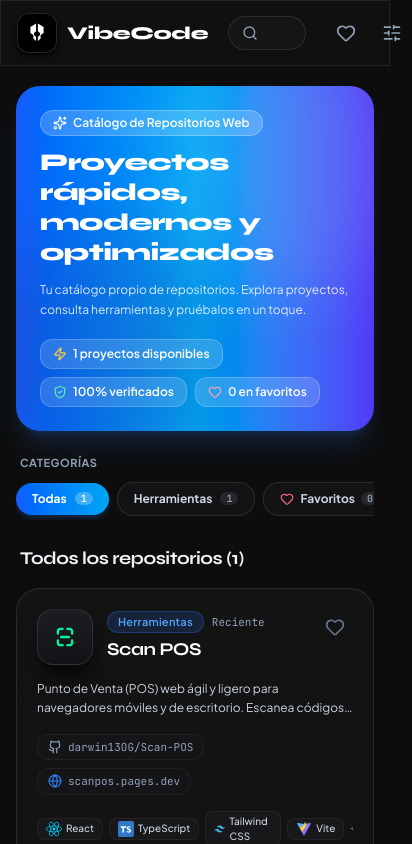
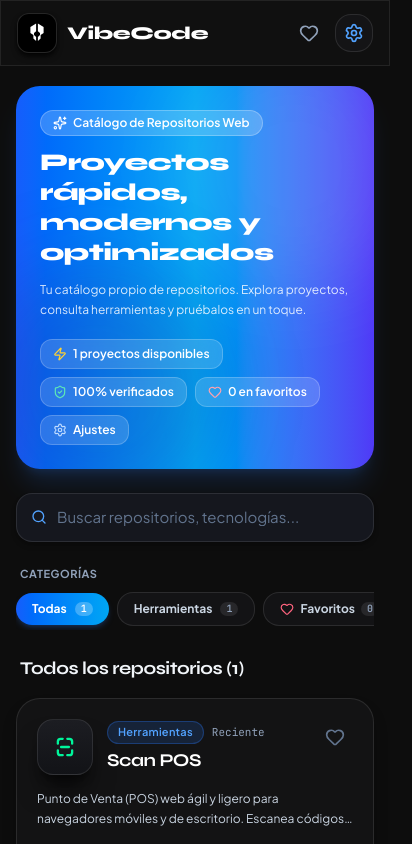
Before and after one commit to darwin13OG/VibeCode-Studio, a React (Vite) app: page / in a window 390 px wide. Shown: the top 844 px of the page, 412 px wide, since content can reach past the window. Built offline with nearby package versions, Linux system fonts and the light colour scheme.

Commit message:
feat: add settings button and mobile search bar
Implement a dedicated settings entry point and responsive search layout to improve navigation and usability on smaller screens.

```diff
--- a/src/App.tsx
+++ b/src/App.tsx
@@ -12,6 +12,7 @@
   ShieldCheck,
   Zap,
   Search,
+  Settings,
   SlidersHorizontal,
   X
 } from 'lucide-react';
@@ -222,7 +223,47 @@
                 <Heart className={`w-3.5 h-3.5 ${favoritesOnlyFilter ? 'fill-current text-rose-500' : 'text-rose-300'}`} />
                 <span>{favorites.length} en favoritos</span>
               </button>
+
+              <button
+                onClick={() => setIsSettingsOpen(true)}
+                className="flex items-center gap-1.5 px-3 py-1.5 rounded-xl backdrop-blur-md bg-white/15 border border-white/20 text-white hover:bg-white/25 text-xs font-semibold transition-all active:scale-95 cursor-pointer"
+                title="Abrir Ajustes"
+              >
+                <Settings className="w-3.5 h-3.5 text-blue-200" />
+                <span>Ajustes</span>
+              </button>
             </div>
+          </div>
+        </section>
+
+        {/* Mobile Dedicated Search Bar (Ample width, native feel, prevents auto-zoom) */}
+        <section className="block sm:hidden">
+          <div
+            className={`relative flex items-center rounded-2xl border transition-all ${
+              isDark
+                ? 'bg-[#15171e] border-white/10 focus-within:border-blue-500 shadow-md shadow-black/20'
+                : 'bg-white border-slate-200 focus-within:border-blue-500 shadow-sm'
+            }`}
+          >
+            <Search className="w-4 h-4 text-blue-400 absolute left-3.5 pointer-events-none" />
+            <input
+              type="text"
+              value={searchQuery}
+              onChange={e => setSearchQuery(e.target.value)}
+              placeholder="Buscar repositorios, tecnologías..."
+              className={`w-full pl-10 pr-9 py-3 text-[15px] bg-transparent outline-none rounded-2xl ${
+                isDark ? 'text-white placeholder:text-slate-500' : 'text-slate-900 placeholder:text-slate-400'
+              }`}
+            />
+            {searchQuery && (
+              <button
+                onClick={() => setSearchQuery('')}
+                aria-label="Limpiar búsqueda"
+                className="absolute right-3 p-1 rounded-full text-slate-400 hover:text-white cursor-pointer"
+              >
+                <X className="w-4 h-4" />
+              </button>
+            )}
           </div>
         </section>
 
--- a/src/components/Navbar.tsx
+++ b/src/components/Navbar.tsx
@@ -4,7 +4,7 @@
  */
 
 import React from 'react';
-import { Search, Heart, SlidersHorizontal, X } from 'lucide-react';
+import { Search, Heart, Settings, X } from 'lucide-react';
 import { VibeLogo } from './VibeLogo';
 
 interface NavbarProps {
@@ -33,19 +33,19 @@
       }`}
     >
       <div className="max-w-7xl mx-auto px-4 sm:px-6 h-16 flex items-center justify-between gap-3">
-        {/* Left: VibeCode Brand Logo (Clean, no 3-clicks secret admin) */}
-        <div className="flex items-center select-none" title="VibeCode Studio">
+        {/* Left: VibeCode Brand Logo */}
+        <div className="flex items-center shrink-0 select-none" title="VibeCode Studio">
           <VibeLogo isDark={isDark} size={40} />
         </div>
 
-        {/* Center: Search pill matching Screenshots */}
-        <div className="relative flex-1 max-w-md mx-2">
+        {/* Center: Search pill for Tablet/Desktop (hidden on small mobile to avoid cramped layout) */}
+        <div className="hidden sm:block relative flex-1 max-w-md mx-2">
           <Search className="w-4 h-4 text-slate-400 absolute left-3.5 top-1/2 -translate-y-1/2 pointer-events-none" />
           <input
             type="text"
             value={searchQuery}
             onChange={e => onSearchChange(e.target.value)}
-            placeholder="Buscar repositorios..."
+            placeholder="Buscar por nombre, tecnología o uso..."
             className={`w-full pl-10 pr-9 py-2 rounded-full text-xs outline-none transition-colors border ${
               isDark
                 ? 'bg-zinc-900/80 border-white/10 text-white placeholder:text-slate-500 focus:border-blue-500'
@@ -55,6 +55,7 @@
           {searchQuery && (
             <button
               onClick={() => onSearchChange('')}
+              aria-label="Limpiar búsqueda"
               className="absolute right-3 top-1/2 -translate-y-1/2 text-slate-400 hover:text-white cursor-pointer"
             >
               <X className="w-3.5 h-3.5" />
@@ -62,21 +63,22 @@
           )}
         </div>
 
-        {/* Right Action Icons: Favorites Heart with Badge + Settings Sliders Icon */}
-        <div className="flex items-center gap-1.5 shrink-0">
+        {/* Right Action Icons: Favorites + Settings (Ajustes) */}
+        <div className="flex items-center gap-1.5 sm:gap-2 shrink-0">
           {/* Favorites Heart Button with counter badge */}
           <button
             onClick={onToggleFavoritesFilter}
             aria-label="Ver proyectos favoritos"
+            title="Favoritos"
             className={`relative p-2.5 rounded-full transition-all active:scale-90 cursor-pointer ${
               isFavoritesActive
-                ? 'bg-rose-500/15 text-rose-500'
+                ? 'bg-rose-500/15 text-rose-500 ring-1 ring-rose-500/30'
                 : isDark
                   ? 'text-slate-400 hover:text-white hover:bg-white/5'
                   : 'text-slate-600 hover:text-slate-900 hover:bg-slate-100'
             }`}
           >
-            <Heart className={`w-5 h-5 ${isFavoritesActive ? 'fill-current' : ''}`} />
+            <Heart className={`w-5 h-5 ${isFavoritesActive ? 'fill-current text-rose-500' : ''}`} />
             {favoritesCount > 0 && (
               <span className="absolute -top-0.5 -right-0.5 bg-rose-500 text-white font-mono text-[10px] min-w-4 h-4 px-1 rounded-full flex items-center justify-center font-bold shadow-sm">
                 {favoritesCount}
@@ -84,17 +86,19 @@
             )}
           </button>
 
-          {/* Settings / Adjustments Sliders Icon */}
+          {/* Settings (Ajustes) Gear Icon */}
           <button
             onClick={onOpenSettings}
-            aria-label="Ajustes y opciones del catálogo"
-            className={`p-2.5 rounded-full transition-all active:scale-90 cursor-pointer ${
+            aria-label="Abrir Ajustes"
+            title="Ajustes (Tema, PWA, datos)"
+            className={`group flex items-center gap-1.5 p-2 sm:px-3 sm:py-2 rounded-2xl transition-all active:scale-95 cursor-pointer border ${
               isDark
-                ? 'text-slate-400 hover:text-white hover:bg-white/5'
-                : 'text-slate-600 hover:text-slate-900 hover:bg-slate-100'
+                ? 'bg-zinc-900/60 border-white/10 text-slate-300 hover:text-white hover:border-blue-500/40 hover:bg-zinc-800/80'
+                : 'bg-slate-100/90 border-slate-200 text-slate-700 hover:text-slate-900 hover:border-blue-500/40 hover:bg-slate-200/80 shadow-sm'
             }`}
           >
-            <SlidersHorizontal className="w-5 h-5" />
+            <Settings className="w-5 h-5 text-blue-400 transition-transform duration-300 group-hover:rotate-45" />
+            <span className="hidden md:inline text-xs font-semibold">Ajustes</span>
           </button>
         </div>
       </div>
```
